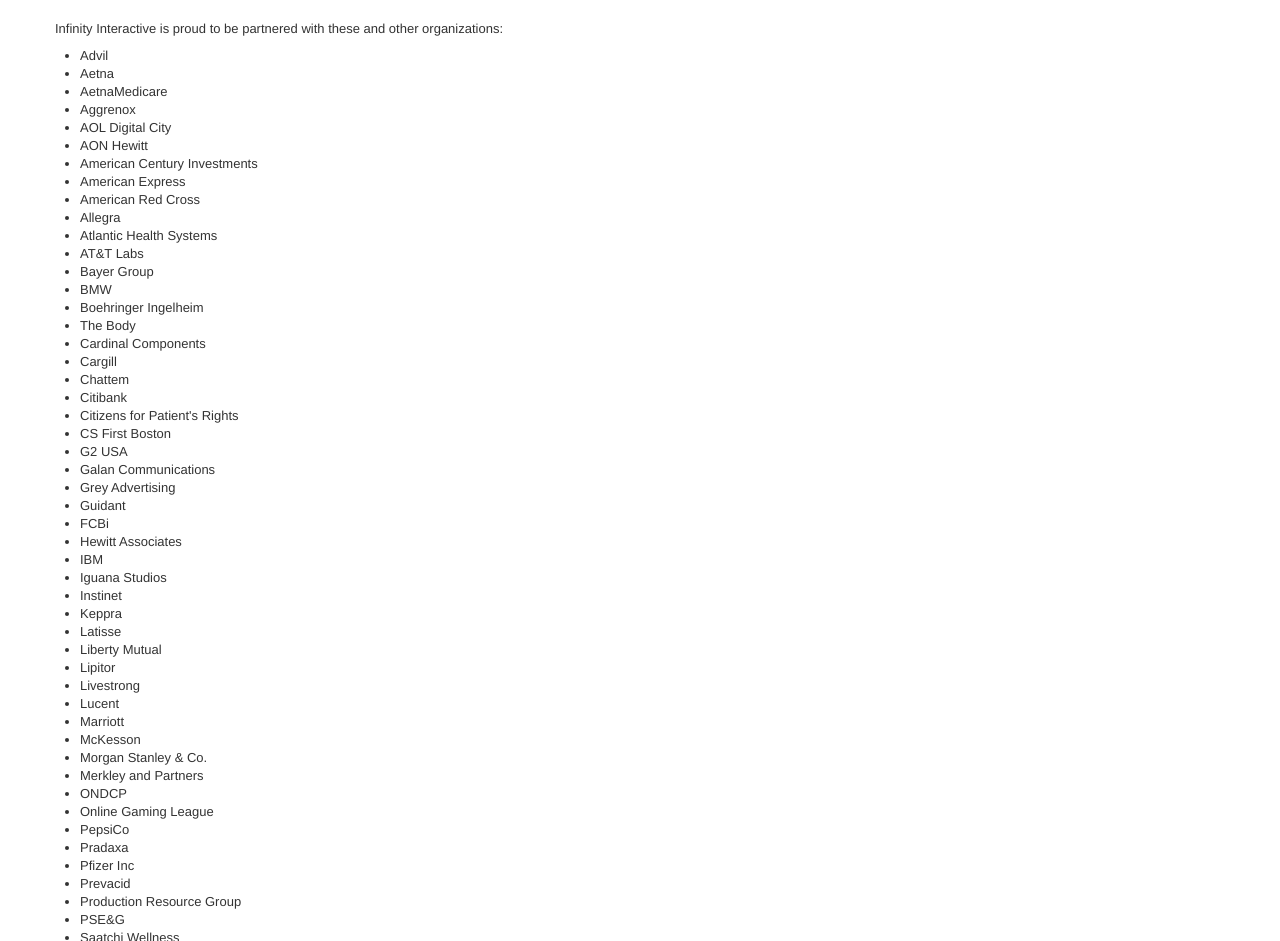
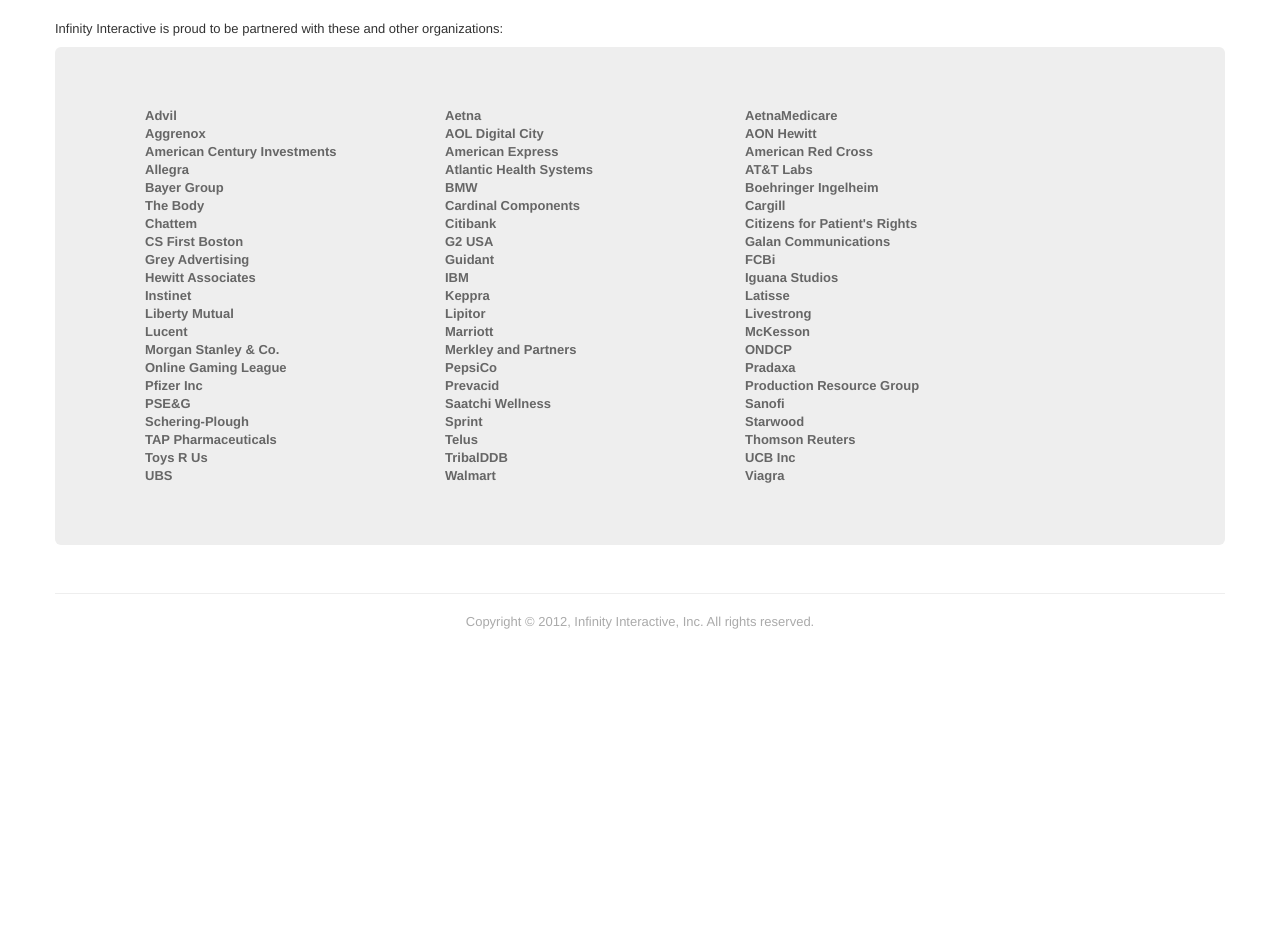
Before and after one commit to iinteractive/iinteractive.com, a plain HTML site: page work.html in a window 1280 px wide. Shown: the part 130-1071 px from the top of the page. After the commit the page ends 810 px from the top, so only its background shows below. Drawn offline with Linux system fonts and the light colour scheme.

Commit message:
reworking some colors and the work page

```diff
--- a/css/app.css
+++ b/css/app.css
@@ -39,11 +39,8 @@ div.skill p {
   padding: 20px;
   margin-bottom: 20px;
   margin-top: -20px;
-  background-color: #eeeeee;
-  color: #888888;
-  -webkit-border-radius: 6px;
-     -moz-border-radius: 6px;
-          border-radius: 6px;
+  background-color: #ff9933;
+  color: #eeeeee;
 }
 
 .sorta-hero-unit h1 {
--- a/work.html
+++ b/work.html
@@ -58,71 +58,73 @@
 
             <div class="container">
                 <p>Infinity Interactive is proud to be partnered with these and other organizations:</p>
-                <ul>
-                    <li>Advil</li>
-                    <li>Aetna</li>
-                    <li>AetnaMedicare</li>
-                    <li>Aggrenox</li>
-                    <li>AOL Digital City</li>
-                    <li>AON Hewitt</li>
-                    <li>American Century Investments</li>
-                    <li>American Express</li>
-                    <li>American Red Cross</li>
-                    <li>Allegra</li>
-                    <li>Atlantic Health Systems</li>
-                    <li>AT&amp;T Labs</li>
-                    <li>Bayer Group</li>
-                    <li>BMW</li>
-                    <li>Boehringer Ingelheim</li>
-                    <li>The Body</li>
-                    <li>Cardinal Components</li>
-                    <li>Cargill</li>
-                    <li>Chattem</li>
-                    <li>Citibank</li>
-                    <li>Citizens for Patient's Rights</li>
-                    <li>CS First Boston</li>
-                    <li>G2 USA</li>
-                    <li>Galan Communications</li>
-                    <li>Grey Advertising</li>
-                    <li>Guidant</li>
-                    <li>FCBi</li>
-                    <li>Hewitt Associates</li>
-                    <li>IBM</li>
-                    <li>Iguana Studios</li>
-                    <li>Instinet</li>
-                    <li>Keppra</li>
-                    <li>Latisse</li>
-                    <li>Liberty Mutual</li>
-                    <li>Lipitor</li>
-                    <li>Livestrong</li>
-                    <li>Lucent</li>
-                    <li>Marriott</li>
-                    <li>McKesson</li>
-                    <li>Morgan Stanley &amp; Co.</li>
-                    <li>Merkley and Partners</li>
-                    <li>ONDCP</li>
-                    <li>Online Gaming League</li>
-                    <li>PepsiCo</li>
-                    <li>Pradaxa</li>
-                    <li>Pfizer Inc</li>
-                    <li>Prevacid</li>
-                    <li>Production Resource Group</li>
-                    <li>PSE&amp;G</li>
-                    <li>Saatchi Wellness</li>
-                    <li>Sanofi</li>
-                    <li>Schering-Plough</li>
-                    <li>Sprint</li>
-                    <li>Starwood</li>
-                    <li>TAP Pharmaceuticals</li>
-                    <li>Telus</li>
-                    <li>Thomson Reuters</li>
-                    <li>Toys R Us</li>
-                    <li>TribalDDB</li>
-                    <li>UCB Inc</li>
-                    <li>UBS</li>
-                    <li>Walmart</li>
-                    <li>Viagra</li>
-                </ul>
+                <div class="hero-unit">
+                    <div class="container" style="font-weight: bold; color: #666666;">
+                        <div class="span3">Advil</div>
+                        <div class="span3">Aetna</div>
+                        <div class="span3">AetnaMedicare</div>
+                        <div class="span3">Aggrenox</div>
+                        <div class="span3">AOL Digital City</div>
+                        <div class="span3">AON Hewitt</div>
+                        <div class="span3">American Century Investments</div>
+                        <div class="span3">American Express</div>
+                        <div class="span3">American Red Cross</div>
+                        <div class="span3">Allegra</div>
+                        <div class="span3">Atlantic Health Systems</div>
+                        <div class="span3">AT&amp;T Labs</div>
+                        <div class="span3">Bayer Group</div>
+                        <div class="span3">BMW</div>
+                        <div class="span3">Boehringer Ingelheim</div>
+                        <div class="span3">The Body</div>
+                        <div class="span3">Cardinal Components</div>
+                        <div class="span3">Cargill</div>
+                        <div class="span3">Chattem</div>
+                        <div class="span3">Citibank</div>
+                        <div class="span3">Citizens for Patient's Rights</div>
+                        <div class="span3">CS First Boston</div>
+                        <div class="span3">G2 USA</div>
+                        <div class="span3">Galan Communications</div>
+                        <div class="span3">Grey Advertising</div>
+                        <div class="span3">Guidant</div>
+                        <div class="span3">FCBi</div>
+                        <div class="span3">Hewitt Associates</div>
+                        <div class="span3">IBM</div>
+                        <div class="span3">Iguana Studios</div>
+                        <div class="span3">Instinet</div>
+                        <div class="span3">Keppra</div>
+                        <div class="span3">Latisse</div>
+                        <div class="span3">Liberty Mutual</div>
+                        <div class="span3">Lipitor</div>
+                        <div class="span3">Livestrong</div>
+                        <div class="span3">Lucent</div>
+                        <div class="span3">Marriott</div>
+                        <div class="span3">McKesson</div>
+                        <div class="span3">Morgan Stanley &amp; Co.</div>
+                        <div class="span3">Merkley and Partners</div>
+                        <div class="span3">ONDCP</div>
+                        <div class="span3">Online Gaming League</div>
+                        <div class="span3">PepsiCo</div>
+                        <div class="span3">Pradaxa</div>
+                        <div class="span3">Pfizer Inc</div>
+                        <div class="span3">Prevacid</div>
+                        <div class="span3">Production Resource Group</div>
+                        <div class="span3">PSE&amp;G</div>
+                        <div class="span3">Saatchi Wellness</div>
+                        <div class="span3">Sanofi</div>
+                        <div class="span3">Schering-Plough</div>
+                        <div class="span3">Sprint</div>
+                        <div class="span3">Starwood</div>
+                        <div class="span3">TAP Pharmaceuticals</div>
+                        <div class="span3">Telus</div>
+                        <div class="span3">Thomson Reuters</div>
+                        <div class="span3">Toys R Us</div>
+                        <div class="span3">TribalDDB</div>
+                        <div class="span3">UCB Inc</div>
+                        <div class="span3">UBS</div>
+                        <div class="span3">Walmart</div>
+                        <div class="span3">Viagra</div>
+                    </div>
+                </div>
             </div>
 
             <hr>
```
